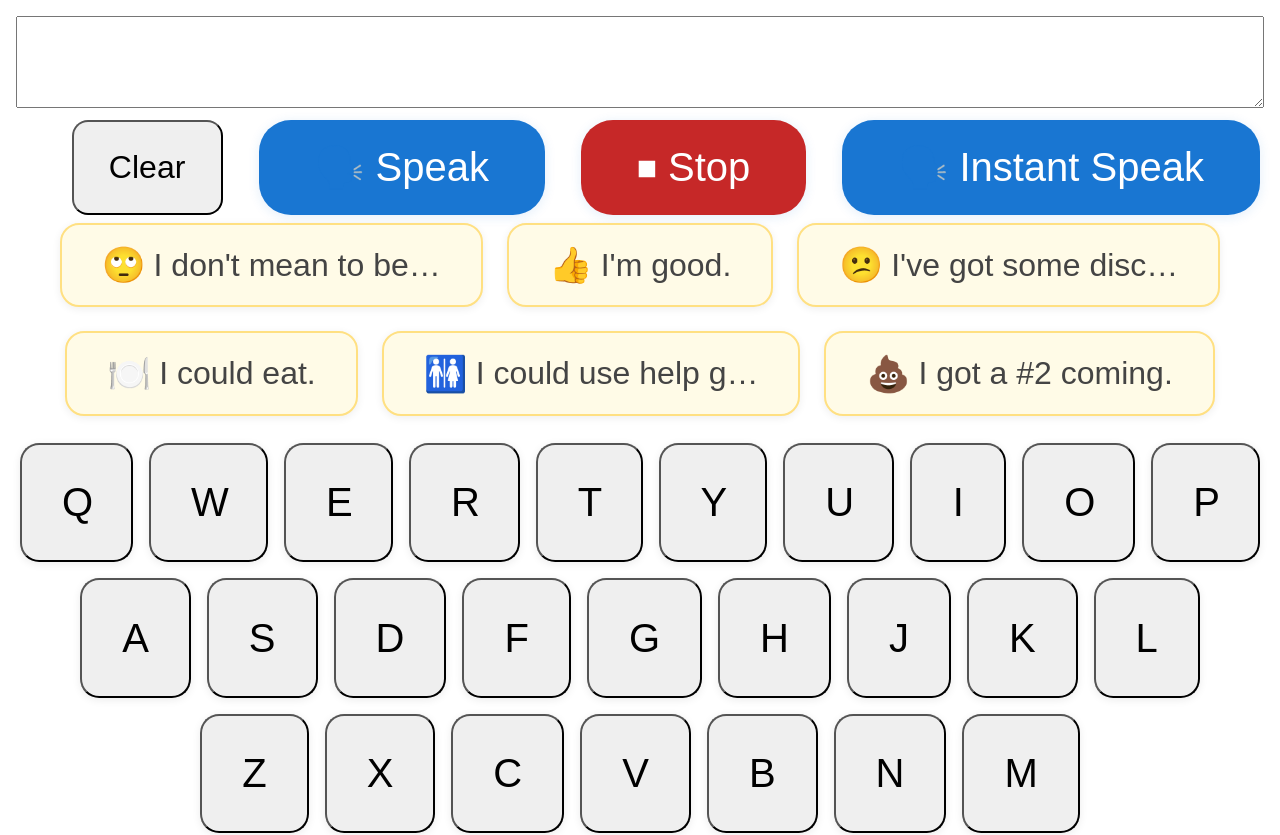
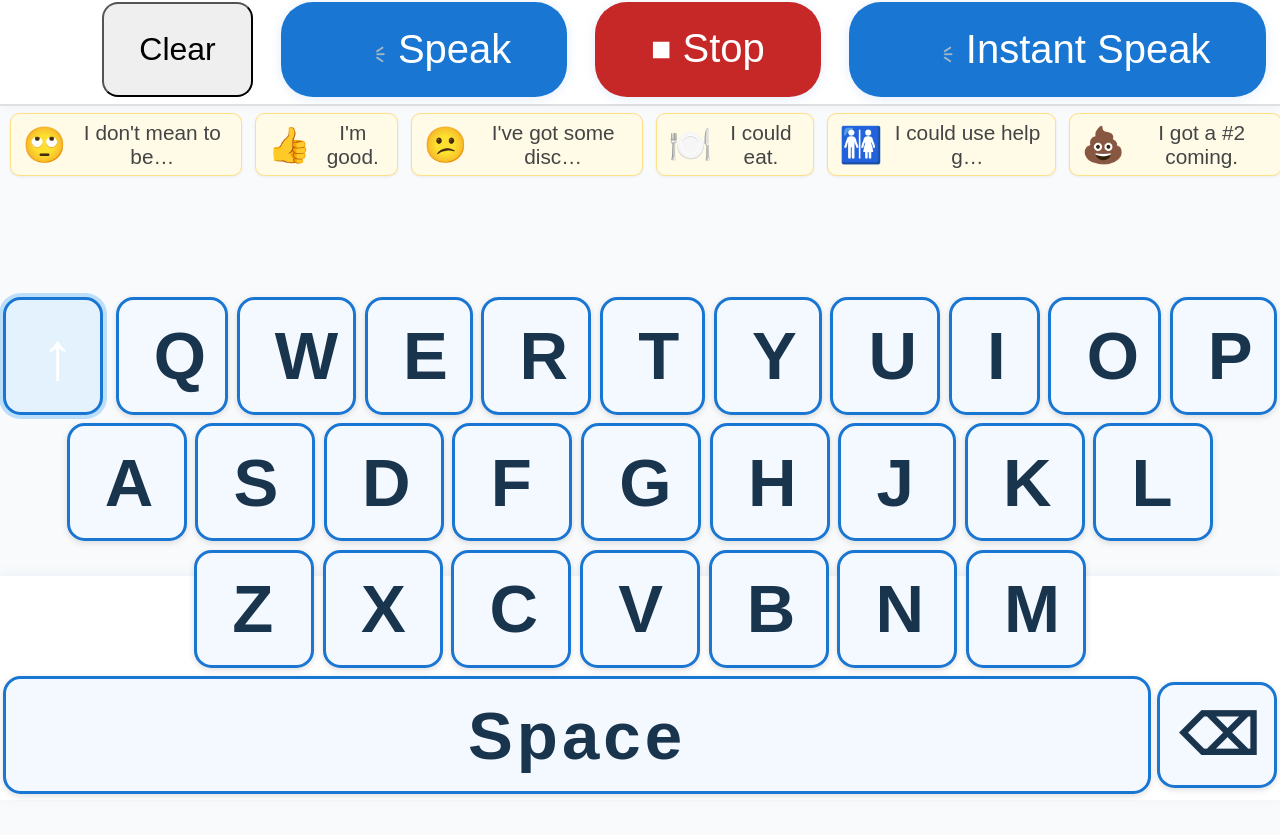
Before and after one commit to Sum1Solutions/talker-mvp, a React (Vite) app: page / in a window 1280 px wide. Shown: the top 835 px of the page. After the commit the page ends 800 px from the top, so only its background shows below. Built offline with nearby package versions, Linux system fonts and the light colour scheme.

Commit message:
sortof working. needs debugging

```diff
--- a/src/App.tsx
+++ b/src/App.tsx
@@ -32,7 +32,18 @@ export default function App() {
   const [predictions, setPredictions] = useState<string[]>([]);
   const [speaking, setSpeaking] = useState(false);
   const [deferSpeak, setDeferSpeak] = useState(false);
+  const [lastText, setLastText] = useState<string>('');
   const utterRef = React.useRef<SpeechSynthesisUtterance|null>(null);
+
+  // Always track previous text before any change
+  const setCurrentTextWithHistory = (updater: string | ((t: string) => string)) => {
+    setCurrentText(prev => {
+      const updated = typeof updater === 'function' ? updater(prev) : updater;
+      setLastText(prev);
+      return updated;
+    });
+  };
+
 
   // Find a more human-like voice (Google, Apple, or best en-US)
   function getBestVoice() {
@@ -51,12 +62,30 @@ export default function App() {
     if (!currentText.trim()) return;
     const utter = new window.SpeechSynthesisUtterance(currentText);
     utter.voice = getBestVoice();
-    utter.onend = () => setSpeaking(false);
+    utter.onend = () => {
+      setSpeaking(false);
+      // Only clear if not in instant speak mode
+      if (!deferSpeak) {
+        setLastText(currentText);
+        setCurrentText('');
+      }
+    };
     utter.onerror = () => setSpeaking(false);
     utterRef.current = utter;
     setSpeaking(true);
     window.speechSynthesis.speak(utter);
   };
+
+  const goBack = () => {
+    setCurrentText(prev => {
+      // If already at lastText, don't change
+      if (prev === lastText) return prev;
+      // Swap: go back to lastText, and keep current as lastText for further undo
+      setLastText(prev);
+      return lastText;
+    });
+  };
+
 
   const stopSpeaking = () => {
     window.speechSynthesis.cancel();
@@ -77,37 +106,51 @@ export default function App() {
   }, [currentText]);
 
   const handleKey = (key: string) => {
-    if (key === 'SPACE') {
-      setCurrentText(t => t + ' ');
+    if (key === ' ') {
+      setCurrentTextWithHistory(t => t + ' ');
       if (deferSpeak && !speaking && currentText.trim()) {
         setTimeout(() => speak(), 0);
       }
     } else if (key === 'BACKSPACE') {
-      setCurrentText(t => t.slice(0, -1));
+      setCurrentTextWithHistory(t => t.slice(0, -1));
     } else {
-      setCurrentText(t => t + key);
+      setCurrentTextWithHistory(t => t + key);
     }
   };
 
+
   const handlePrediction = (word: string) => {
     const lastSpace = currentText.lastIndexOf(' ');
-    setCurrentText(
+    setCurrentTextWithHistory(
       currentText.slice(0, lastSpace + 1) + word + ' '
     );
   };
 
+
   return (
     <div className="container" style={{position: 'relative'}}>
-      <OutputPanel text={currentText} setText={setCurrentText}
+      <OutputPanel text={currentText} setText={setCurrentTextWithHistory}
         speak={speak} stopSpeaking={stopSpeaking} speaking={speaking}
         deferSpeak={deferSpeak} setDeferSpeak={setDeferSpeak}
+        lastText={lastText} goBack={goBack}
       />
-      <div className="phrase-bar">
+      <div
+        className="main-content"
+        style={{
+          display: 'flex',
+          flexDirection: 'column',
+          height: 'calc(100vh - 40vh)', // Leaves space for the fixed keyboard and OutputPanel
+          overflow: 'auto',
+        }}
+        aria-label="Main communication area"
+      >
+        <div className="phrase-bar" aria-label="Quick phrases">
           {PHRASE_BUTTONS.map(btn => (
             <button
               key={btn.emoji}
               className="phrase-btn"
-            onClick={() => setCurrentText(t => (t.trim() ? t + ' ' : '') + btn.text)}
+              aria-label={btn.text}
+              onClick={() => setCurrentTextWithHistory(t => (t.trim() ? t + ' ' : '') + btn.text)}
             >
               <span style={{fontSize: '2.2rem', marginRight: '0.5rem'}}>{btn.emoji}</span>
               {btn.text.length > 18 ? btn.text.slice(0, 18) + '…' : btn.text}
@@ -115,8 +158,8 @@ export default function App() {
           ))}
         </div>
         <PredictionBar predictions={predictions} onPick={handlePrediction}/>
+      </div>
       <Keyboard onKeyPress={handleKey}/>
-
     </div>
   );
 }
--- a/src/Keyboard.tsx
+++ b/src/Keyboard.tsx
@@ -13,19 +13,24 @@ interface Props {
 
 export default function Keyboard({ onKeyPress }: Props) {
   const [pressedKey, setPressedKey] = useState<string | null>(null);
+  const [caps, setCaps] = useState<boolean>(true);
 
   useEffect(() => {
     const handleDown = (e: KeyboardEvent) => {
-      let key = e.key.toUpperCase();
+      let key = e.key;
       if (key === ' ') key = 'SPACE';
-      if (key === 'BACKSPACE') key = 'BACKSPACE';
+      if (key === 'Backspace' || key === 'BACKSPACE') key = 'BACKSPACE';
+      if (key === 'Shift' || key === 'CapsLock') {
+        setCaps(c => !c);
+        return;
+      }
       if (
-        (key.length === 1 && /[A-Z]/.test(key)) ||
+        (key.length === 1 && /[a-zA-Z]/.test(key)) ||
         key === 'SPACE' ||
         key === 'BACKSPACE'
       ) {
-        setPressedKey(key);
-        onKeyPress(key);
+        setPressedKey(caps ? key.toUpperCase() : key.toLowerCase());
+        onKeyPress(caps ? key.toUpperCase() : key.toLowerCase());
       }
     };
     const handleUp = () => setPressedKey(null);
@@ -35,19 +40,29 @@ export default function Keyboard({ onKeyPress }: Props) {
       window.removeEventListener('keydown', handleDown);
       window.removeEventListener('keyup', handleUp);
     };
-  }, [onKeyPress]);
+  }, [onKeyPress, caps]);
 
   return (
     <div className="keyboard">
       {rows.map((row, idx) => (
         <div key={idx} className="kb-row">
-          {row.split('').map(ch => (
+          {idx === 0 && (
+            <button
+              className={`key caps-toggle${caps ? ' key-active' : ''}`}
+              aria-label={caps ? 'Caps Lock On' : 'Caps Lock Off'}
+              onClick={() => setCaps(c => !c)}
+              style={{marginRight: '0.4rem', background: caps ? '#e3f2fd' : '#f4f8ff', borderColor: '#1976d2'}}
+            >
+              {caps ? '↑' : '↓'}
+            </button>
+          )}
+          {row.split('').map((ch, i) => (
             <button
               key={ch}
-              className={`key${pressedKey === ch ? ' key-active' : ''}`}
-              onClick={() => onKeyPress(ch)}
+              className={`key${pressedKey === (caps ? ch : ch.toLowerCase()) ? ' key-active' : ''}`}
+              onClick={() => onKeyPress(caps ? ch : ch.toLowerCase())}
             >
-              {ch}
+              {caps ? ch : ch.toLowerCase()}
             </button>
           ))}
         </div>
@@ -55,13 +70,16 @@ export default function Keyboard({ onKeyPress }: Props) {
       <div className="kb-row">
         <button
           className={`key wide${pressedKey === 'SPACE' ? ' key-active' : ''}`}
-          onClick={() => onKeyPress('SPACE')}
+          style={{marginRight: 'auto'}} // push backspace to right
+          onClick={() => onKeyPress(' ')}
+          aria-label="Space bar"
         >
           Space
         </button>
         <button
-          className={`key${pressedKey === 'BACKSPACE' ? ' key-active' : ''}`}
+          className={`key backspace${pressedKey === 'BACKSPACE' ? ' key-active' : ''}`}
           onClick={() => onKeyPress('BACKSPACE')}
+          aria-label="Backspace"
         >
           ⌫
         </button>
--- a/src/OutputPanel.tsx
+++ b/src/OutputPanel.tsx
@@ -9,18 +9,27 @@ interface Props {
   speaking: boolean;
   deferSpeak: boolean;
   setDeferSpeak: (v: boolean) => void;
+  lastText: string;
+  goBack: () => void;
 }
 
-export default function OutputPanel({ text, setText, speak, stopSpeaking, speaking, deferSpeak, setDeferSpeak }: Props) {
+export default function OutputPanel({ text, setText, speak, stopSpeaking, speaking, deferSpeak, setDeferSpeak, lastText, goBack }: Props) {
   return (
     <div className="output-panel">
+      <label htmlFor="aac-textbox" style={{fontWeight: 700, fontSize: '1.3rem', marginBottom: '0.3rem', display: 'block', color: '#1976d2'}}>Your Message</label>
       <textarea
+        id="aac-textbox"
         value={text}
         onChange={e => setText(e.target.value)}
         className="output-text"
+        aria-label="AAC message box"
+        style={{marginBottom: '0.5rem', fontSize: '1.3rem', fontWeight: 700, height: '6rem'}}
       />
       <div className="output-actions">
         <button onClick={() => setText('')}>Clear</button>
+        {lastText && (
+          <button className="speak-btn" style={{background: '#ffd600', color: '#333'}} onClick={goBack} title="Restore last cleared text">⤺</button>
+        )}
         <button className="speak-btn" onClick={speak} disabled={speaking || deferSpeak}>🗣️ Speak</button>
         <button className="speak-btn" style={{background: '#c62828'}} onClick={stopSpeaking} disabled={!speaking}>⏹ Stop</button>
         <button className="speak-btn" style={{background: deferSpeak ? '#ffa000' : '#1976d2'}}
--- a/src/styles.css
+++ b/src/styles.css
@@ -1,41 +1,118 @@
 
 body, html, #root {
-  height: 100%;
+  height: 100vh;
+  width: 100vw;
   margin: 0;
+  padding: 0;
   font-family: system-ui, sans-serif;
+  background: #f9fafb;
+  overflow: hidden;
+  touch-action: manipulation;
 }
+
+@media (orientation: landscape) {
+  .container {
+    flex-direction: column;
+    height: 100vh;
+    width: 100vw;
+    min-width: 0;
+    min-height: 0;
+  }
+  .main-content {
+    height: calc(100vh - 26vh);
+    min-height: 0;
+  }
+  .keyboard {
+    min-height: 22vh;
+    max-height: 28vh;
+  }
+}
+
+@media (orientation: portrait) {
+  .container {
+    flex-direction: column;
+    height: 100vh;
+    width: 100vw;
+    min-width: 0;
+    min-height: 0;
+  }
+  .main-content {
+    height: calc(100vh - 36vh);
+    min-height: 0;
+  }
+  .keyboard {
+    min-height: 30vh;
+    max-height: 38vh;
+  }
+}
+
 
 .container {
   display: flex;
   flex-direction: column;
-  height: 100%;
-  padding: 1rem;
+  height: 100vh;
+  width: 100vw;
   box-sizing: border-box;
+  padding: 0;
+  margin: 0;
 }
+
+/* Accessibility: High contrast and focus */
+:focus {
+  outline: 3px solid #1976d2 !important;
+  outline-offset: 2px;
+}
+
+@media (max-width: 600px) {
+  .container {
+    min-width: 320px;
+  }
+}
+
 
 .phrase-bar {
   display: flex;
-  flex-wrap: wrap;
-  gap: 1rem;
-  justify-content: center;
-  margin-bottom: 1.2rem;
+  flex-direction: row;
+  flex-wrap: nowrap;
+  gap: 0.3rem;
+  justify-content: flex-start;
+  align-items: center;
+  overflow-x: auto;
+  margin: 0 0 0.4rem 0;
+  width: 100vw;
+  padding: 0.2rem 0.2rem 0.2rem 0.4rem;
+  background: #f9fafb;
+  min-height: 5vh;
+  scrollbar-width: thin;
 }
+
+
+.phrase-bar::-webkit-scrollbar {
+  height: 10px;
+}
+
+.phrase-bar::-webkit-scrollbar-thumb {
+  background: #e0e0e0;
+  border-radius: 5px;
+}
+
 
 .phrase-btn {
   display: flex;
   align-items: center;
-  font-size: 2rem;
-  padding: 1.2rem 2.5rem;
-  min-width: 8rem;
-  min-height: 4rem;
-  border-radius: 1.2rem;
+  font-size: clamp(1.1rem, 2vw, 1.3rem);
+  padding: 0.4rem 0.7rem;
+  min-width: 2.5rem;
+  min-height: 2.2rem;
+  border-radius: 0.6rem;
   background: #fffbe7;
-  border: 2px solid #ffe082;
+  border: 1px solid #ffe082;
   color: #444;
-  box-shadow: 0 2px 8px rgba(0,0,0,0.07);
+  box-shadow: 0 1px 3px rgba(0,0,0,0.07);
   cursor: pointer;
   transition: background 0.15s, border 0.15s;
 }
+
 
 .phrase-btn:hover, .phrase-btn:active {
   background: #ffe082;
@@ -53,23 +130,54 @@ body, html, #root {
 }
 
 .output-panel {
-  flex: 1;
+  flex: 0 0 13vh;
+  min-height: 48px;
+  max-height: 16vh;
   display: flex;
   flex-direction: column;
+  justify-content: flex-end;
+  background: #fff;
+  border-bottom: 2px solid #e0e0e0;
+  box-shadow: 0 2px 8px rgba(0,0,0,0.03);
+  z-index: 2;
 }
 
 .output-text {
   flex: 1;
-  font-size: 2rem;
-  padding: 0.5rem;
+  font-size: clamp(1.5rem, 4vw, 2.6rem);
+  padding: 1.2rem 1.4rem;
+  border: 2px solid #1976d2;
+  background: #fff;
+  resize: none;
+  width: 100%;
+  height: 100%;
+  color: #111;
+  border-radius: 0.7rem;
+  outline: none;
+  font-weight: 600;
+  box-shadow: 0 2px 8px rgba(25,118,210,0.07);
 }
 
+
 .output-actions {
-  margin-top: 0.5rem;
+  margin-top: 0.2rem;
   display: flex;
   justify-content: flex-end;
-  gap: 1rem;
+  gap: 0.5rem;
+  padding: 0.2rem 0.6rem 0.2rem 0.6rem;
 }
+
+@media (max-width: 900px), (pointer: coarse) {
+  .output-panel {
+    min-height: 38px;
+    max-height: 13vh;
+  }
+  .output-text {
+    font-size: clamp(1rem, 3vw, 1.1rem);
+    padding: 0.2rem 0.4rem;
+  }
+}
+
 
 .speak-btn {
   background: #1976d2;
@@ -142,20 +250,40 @@ button {
 
 .prediction-bar {
   display: flex;
-  gap: 0.5rem;
-  margin: 0.5rem 0;
+  flex-direction: row;
+  gap: 0.3rem;
+  margin: 0.2rem 0 0.4rem 0;
+  justify-content: center;
+  align-items: center;
+  width: 100vw;
+  min-height: 3.5vh;
+  background: #f3f3fc;
+  overflow-x: auto;
+  scrollbar-width: thin;
 }
+
+
+.prediction-bar::-webkit-scrollbar {
+  height: 10px;
+}
+
+.prediction-bar::-webkit-scrollbar-thumb {
+  background: #e0e0e0;
+  border-radius: 5px;
+}
+
 
 .prediction {
   flex: 1;
-  font-size: 2rem;
-  padding: 1.2rem 1.5rem;
-  min-width: 5rem;
-  min-height: 3.5rem;
-  border-radius: 0.8rem;
-  margin: 0.25rem;
+  font-size: clamp(1.1rem, 2vw, 1.3rem);
+  padding: 0.4rem 0.7rem;
+  min-width: 2.5rem;
+  min-height: 2.2rem;
+  border-radius: 0.6rem;
+  margin: 0.13rem;
   touch-action: manipulation;
 }
+
 
 @media (max-width: 900px), (pointer: coarse) {
   .prediction {
@@ -169,25 +297,61 @@ button {
 
 .keyboard {
   user-select: none;
+  flex: 1 1 20vh;
+  min-height: 16vh;
+  max-height: 28vh;
+  width: 100vw;
+  background: #fff;
+  display: flex;
+  flex-direction: column;
+  justify-content: flex-end;
+  align-items: stretch;
+  padding-bottom: env(safe-area-inset-bottom, 0);
+  position: fixed;
+  bottom: 0;
+  left: 0;
+  z-index: 10;
+  box-shadow: 0 -2px 12px rgba(25, 118, 210, 0.06);
 }
+
 
 .kb-row {
   display: flex;
+  flex-wrap: nowrap;
   justify-content: center;
-  gap: 0.5rem;
-  margin-bottom: 0.5rem;
+  align-items: center;
+  gap: 0.2rem;
+  margin-bottom: 0.18rem;
+  width: 100%;
 }
 
+
+
 .key {
-  font-size: 2.5rem;
-  padding: 2.2rem 2.5rem;
-  min-width: 6rem;
-  min-height: 4.5rem;
-  border-radius: 1.2rem;
-  margin: 0.25rem;
-  box-shadow: 0 2px 8px rgba(0,0,0,0.08);
+  font-size: clamp(2.6rem, 7vw, 4.2rem);
+  padding: 1.1rem 2.2rem;
+  min-width: 72px;
+  min-height: 72px;
+  max-width: 120px;
+  max-height: 120px;
+  border-radius: 1.1rem;
+  margin: 0.17rem;
+  box-shadow: 0 2px 6px rgba(0,0,0,0.13);
   touch-action: manipulation;
   transition: background 0.1s, border 0.1s;
+  background: #f4f8ff;
+  color: #19344d;
+  border: 3px solid #1976d2;
+  font-weight: 900;
+  letter-spacing: 0.06em;
+}
+
+
+
+
+.key:focus {
+  outline: 3px solid #1976d2;
+  outline-offset: 2px;
 }
 
 .key-active {
@@ -197,17 +361,45 @@ button {
   box-shadow: 0 0 0 4px #bbdefb;
 }
 
+.key.wide {
+  flex: 8 1 400px;
+  min-width: 210px;
+  max-width: 90vw;
+  font-size: clamp(2.6rem, 7vw, 4.2rem);
+  padding: 1.1rem 2.2rem;
+  border-radius: 1.1rem;
+}
+
+.key.backspace {
+  flex: 1 1 72px;
+  min-width: 72px;
+  max-width: 120px;
+  font-size: clamp(2.2rem, 6vw, 3.5rem);
+  padding: 1.1rem 1.2rem;
+  border-radius: 1.1rem;
+}
+
+
 
 @media (max-width: 900px), (pointer: coarse) {
+  .keyboard {
+    min-height: 22vh;
+    max-height: 45vh;
+    padding-bottom: env(safe-area-inset-bottom, 0);
+  }
+  .kb-row {
+    gap: 0.7rem;
+    margin-bottom: 0.4rem;
+  }
   .key {
-    font-size: 3.2rem;
-    padding: 2.7rem 3.2rem;
-    min-width: 7rem;
-    min-height: 5.2rem;
-    border-radius: 1.5rem;
+    font-size: 2.2rem;
+    padding: 1.8rem 2.1rem;
+    min-width: 12vw;
+    min-height: 12vw;
+    border-radius: 1.2rem;
+  }
+  .key.wide {
+    min-width: 30vw;
+    max-width: 60vw;
   }
 }
-
-.key.wide {
-  flex: 2;
-}
```
Lines whose indentation alone changed are shown as unchanged.
